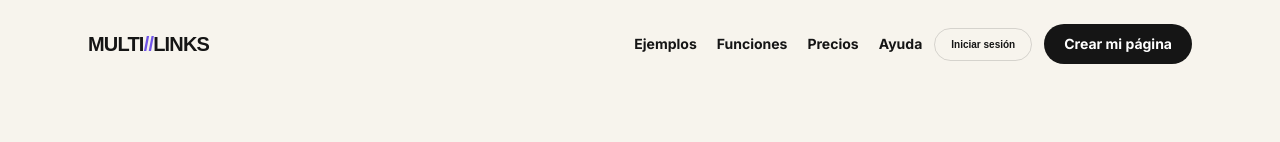
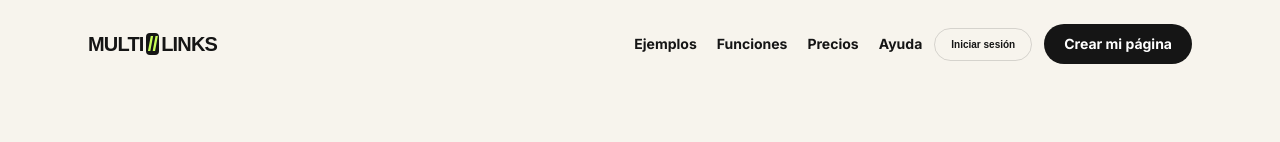
Before and after one commit to Alexandercolas/multilinks, a Next.js app: page / in a window 1280 px wide. Shown: the top 142 px of the page. Built offline with nearby package versions, Linux system fonts and the light colour scheme; a web font is replaced by a local one.

Commit message:
Restore Lemon Black brand accents while preserving dark surfaces

```diff
--- a/app/dashboard/page.tsx
+++ b/app/dashboard/page.tsx
@@ -1235,7 +1235,7 @@ export default function Dashboard() {
               <button
                 onClick={save}
                 disabled={saving}
-                className="rounded-xl bg-white px-6 py-3 text-sm font-semibold text-ink transition hover:-translate-y-0.5 hover:shadow-[0_12px_28px_rgba(255,255,255,.18)] disabled:opacity-50 motion-reduce:transform-none motion-reduce:transition-none"
+                className="rounded-xl bg-lime px-6 py-3 text-sm font-semibold text-ink transition hover:-translate-y-0.5 hover:bg-[#d5ff80] hover:shadow-[0_8px_20px_rgba(201,255,88,.12)] disabled:opacity-50 motion-reduce:transform-none motion-reduce:transition-none"
               >
                 {saving ? "Publicando…" : "Guardar y publicar"}
               </button>
@@ -1442,14 +1442,14 @@ export default function Dashboard() {
               <button
                 type="button"
                 onClick={() => setAppearanceTab("fondo")}
-                className={`rounded-lg px-3 py-2 text-sm font-semibold transition motion-reduce:transition-none ${appearanceTab === "fondo" ? "bg-white/[.08] text-white" : "text-white/65 hover:text-white/80"}`}
+                className={`rounded-lg px-3 py-2 text-sm font-semibold transition motion-reduce:transition-none ${appearanceTab === "fondo" ? "bg-lime/[.08] text-lime" : "text-white/65 hover:text-white/80"}`}
               >
                 Fondo y color
               </button>
               <button
                 type="button"
                 onClick={() => setAppearanceTab("botones")}
-                className={`rounded-lg px-3 py-2 text-sm font-semibold transition motion-reduce:transition-none ${appearanceTab === "botones" ? "bg-white/[.08] text-white" : "text-white/65 hover:text-white/80"}`}
+                className={`rounded-lg px-3 py-2 text-sm font-semibold transition motion-reduce:transition-none ${appearanceTab === "botones" ? "bg-lime/[.08] text-lime" : "text-white/65 hover:text-white/80"}`}
               >
                 Botones
               </button>
@@ -1743,8 +1743,14 @@ export default function Dashboard() {
                     Combinaciones equilibradas para mantener una presencia
                     visual limpia.
                   </p>
-                  <div className="mt-4 grid grid-cols-1 gap-2 sm:grid-cols-3">
+                  <div className="mt-4 grid grid-cols-2 gap-2">
                     {[
+                      {
+                        name: "Lemon Black",
+                        background: "#101010",
+                        accent: "#c9ff58",
+                        style: "rounded",
+                      },
                       {
                         name: "Black elegante",
                         background: "#101010",
--- a/components/dashboard-navigation.tsx
+++ b/components/dashboard-navigation.tsx
@@ -26,7 +26,7 @@ export function DashboardNavigation({
   onSelect: (section: DashboardSection) => void;
 }) {
   const itemClass =
-    "flex min-h-11 shrink-0 items-center gap-2 rounded-lg px-3 text-sm font-medium outline-none transition-colors focus-visible:ring-2 focus-visible:ring-white/70 motion-reduce:transition-none lg:w-full";
+    "flex min-h-11 shrink-0 items-center gap-2 rounded-lg px-3 text-sm font-medium outline-none transition-colors focus-visible:ring-2 focus-visible:ring-lime/70 motion-reduce:transition-none lg:w-full";
   return (
     <nav
       aria-label="Secciones del panel"
@@ -42,7 +42,7 @@ export function DashboardNavigation({
           aria-current={activeSection === id ? "page" : undefined}
           aria-controls={id}
           onClick={() => onSelect(id)}
-          className={`${itemClass} ${activeSection === id ? "bg-white/[.09] text-white" : "text-white/65 hover:bg-white/[.04] hover:text-white"}`}
+          className={`${itemClass} ${activeSection === id ? "bg-lime/[.08] text-lime" : "text-white/65 hover:bg-white/[.04] hover:text-white"}`}
         >
           <Icon size={17} aria-hidden="true" />
           {label}
--- a/components/logo.tsx
+++ b/components/logo.tsx
@@ -2,8 +2,12 @@ import Link from "next/link";
 
 export function Logo() {
   return (
-    <Link href="/" className="font-display text-xl font-black tracking-[-.04em]">
-      MULTI<span className="text-grape-dark">//</span>LINKS
+    <Link
+      href="/"
+      className="font-display text-xl font-black tracking-[-.04em]"
+    >
+      MULTI<span className="mx-0.5 rounded bg-ink px-0.5 text-lime">//</span>
+      LINKS
     </Link>
   );
 }
```
